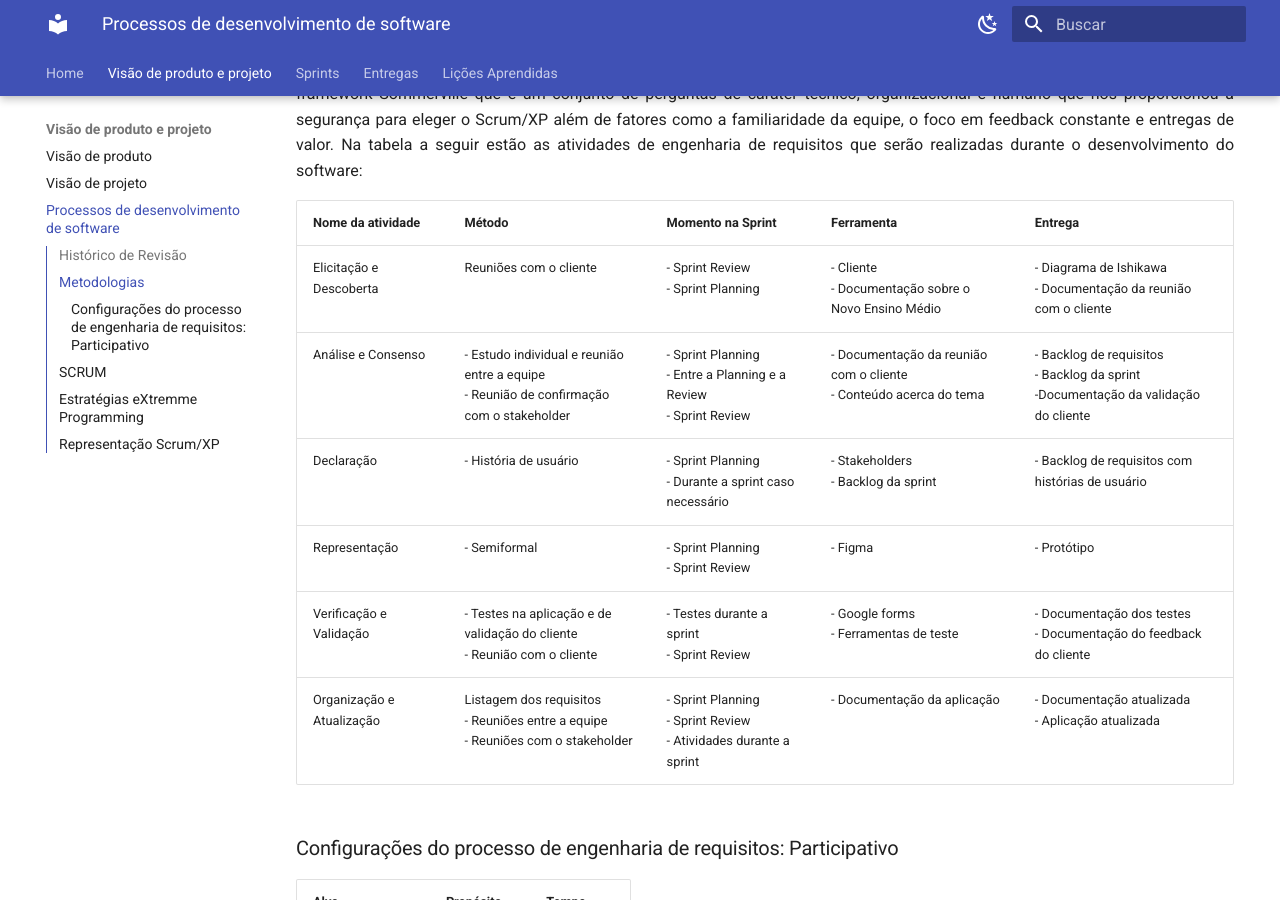
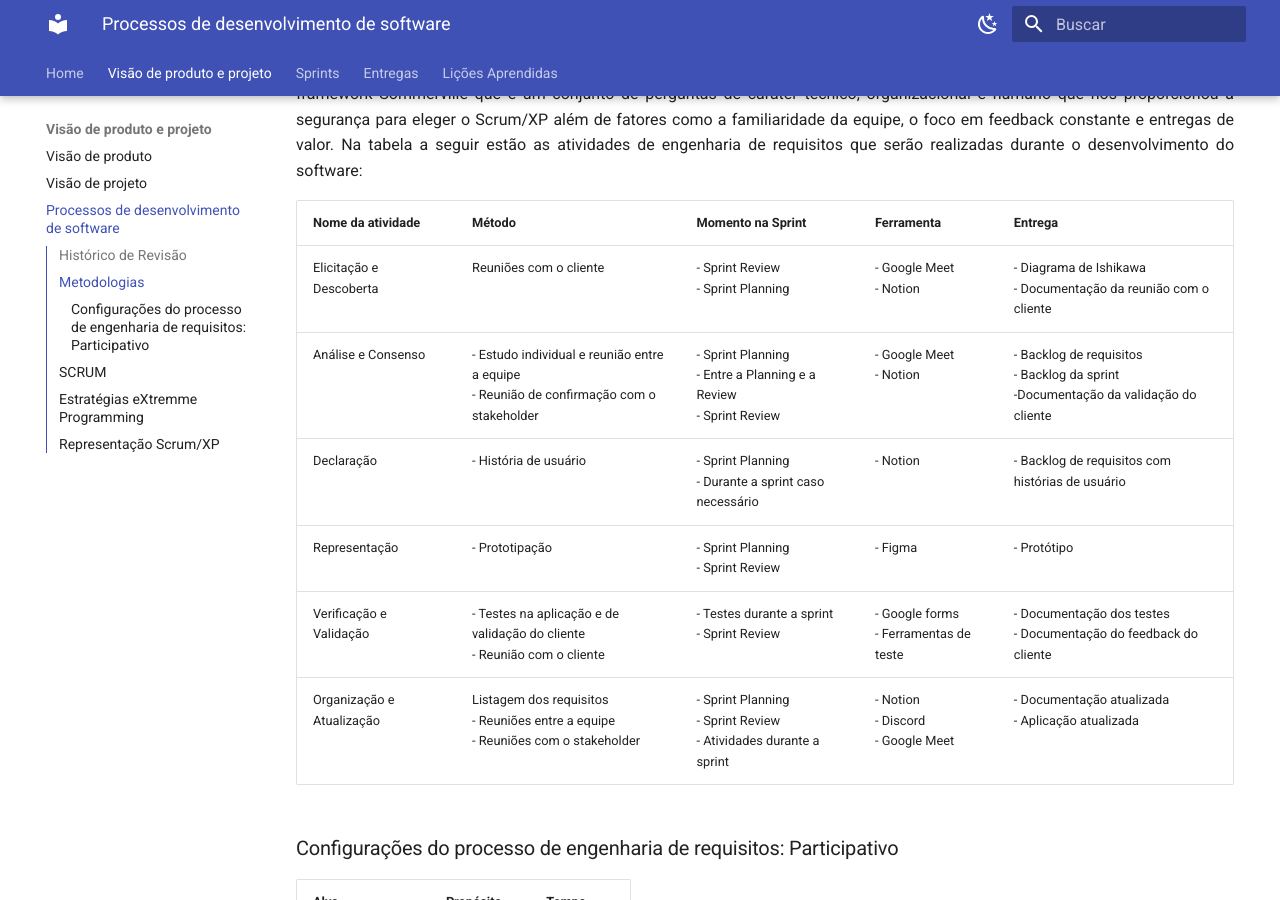
Before and after one commit to mdsreq-fga-unb/2023.2-Matriculai, an MkDocs documentation site: the page built from docs/desenvolvimento.md, in a window 1280 px wide and 900 px high, scrolled down 760 px. Built offline with MkDocs 1.6.1 and Material for MkDocs 9.7.7, drawn with Linux system fonts in a browser that asks for light colours.

Commit message:
Corrigindo metodologias

```diff
--- a/docs/desenvolvimento.md
+++ b/docs/desenvolvimento.md
@@ -16,12 +16,12 @@
 
 |Nome da atividade|Método|Momento na Sprint|Ferramenta|Entrega|
 |-|-|-|-|-|
-|Elicitação e Descoberta|Reuniões com o cliente|- Sprint Review</br>- Sprint Planning|- Cliente</br>- Documentação sobre o Novo Ensino Médio|- Diagrama de Ishikawa</br>- Documentação da reunião com o cliente|
-|Análise e Consenso |- Estudo individual e reunião entre a equipe</br> - Reunião de confirmação com o stakeholder|- Sprint Planning</br>- Entre a Planning e a Review</br>- Sprint Review|- Documentação da reunião com o cliente</br> - Conteúdo acerca do tema|- Backlog de requisitos</br>- Backlog da sprint</br>-Documentação da validação do cliente|
-|Declaração|- História de usuário|- Sprint Planning</br>- Durante a sprint caso necessário|- Stakeholders </br>- Backlog da sprint|- Backlog de requisitos com histórias de usuário|
-|Representação|- Semiformal|- Sprint Planning</br>- Sprint Review|- Figma|- Protótipo|
+|Elicitação e Descoberta|Reuniões com o cliente|- Sprint Review</br>- Sprint Planning|- Google Meet</br>- Notion|- Diagrama de Ishikawa</br>- Documentação da reunião com o cliente|
+|Análise e Consenso |- Estudo individual e reunião entre a equipe</br> - Reunião de confirmação com o stakeholder|- Sprint Planning</br>- Entre a Planning e a Review</br>- Sprint Review|- Google Meet</br> - Notion |- Backlog de requisitos</br>- Backlog da sprint</br>-Documentação da validação do cliente|
+|Declaração|- História de usuário|- Sprint Planning</br>- Durante a sprint caso necessário|- Notion|- Backlog de requisitos com histórias de usuário|
+|Representação|- Prototipação|- Sprint Planning</br>- Sprint Review|- Figma|- Protótipo|
 |Verificação e Validação|- Testes na aplicação e de validação do cliente</br>- Reunião com o cliente|- Testes durante a sprint</br>- Sprint Review|- Google forms</br>- Ferramentas de teste|- Documentação dos testes </br>- Documentação do feedback do cliente|
-|Organização e Atualização|Listagem dos requisitos</br>- Reuniões entre a equipe</br>- Reuniões com o stakeholder|- Sprint Planning</br>- Sprint Review</br>- Atividades durante a sprint|- Documentação da aplicação|- Documentação atualizada </br>- Aplicação atualizada|
+|Organização e Atualização|Listagem dos requisitos</br>- Reuniões entre a equipe</br>- Reuniões com o stakeholder|- Sprint Planning</br>- Sprint Review</br>- Atividades durante a sprint|- Notion</br>- Discord </br>- Google Meet|- Documentação atualizada </br>- Aplicação atualizada|
 
 ### Configurações do processo de engenharia de requisitos: Participativo
 
```
